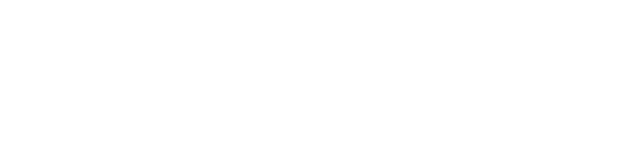
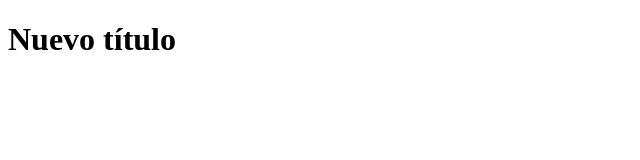
Before and after one commit to ironhack-jc/1-3-1, a plain HTML site: page index.html in a window 1280 px wide. Shown: the whole page, without its empty margins (0-640 px from the left). Drawn offline with Linux system fonts and the light colour scheme.

Commit message:
Added new title

```diff
--- a/index.html
+++ b/index.html
@@ -3,4 +3,8 @@
 <head>
     <title>Me gusto mucho git</title>
 </head>
+
+<body>
+    <h1>Nuevo título</h1>
+</body>
 </html>
```
